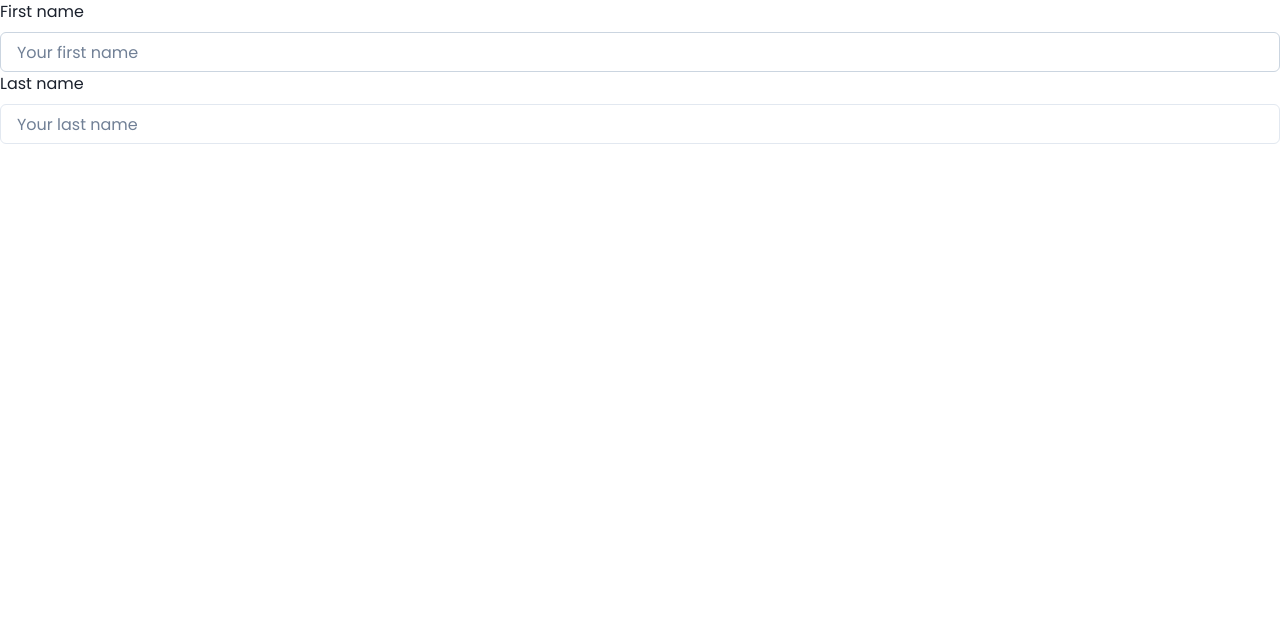
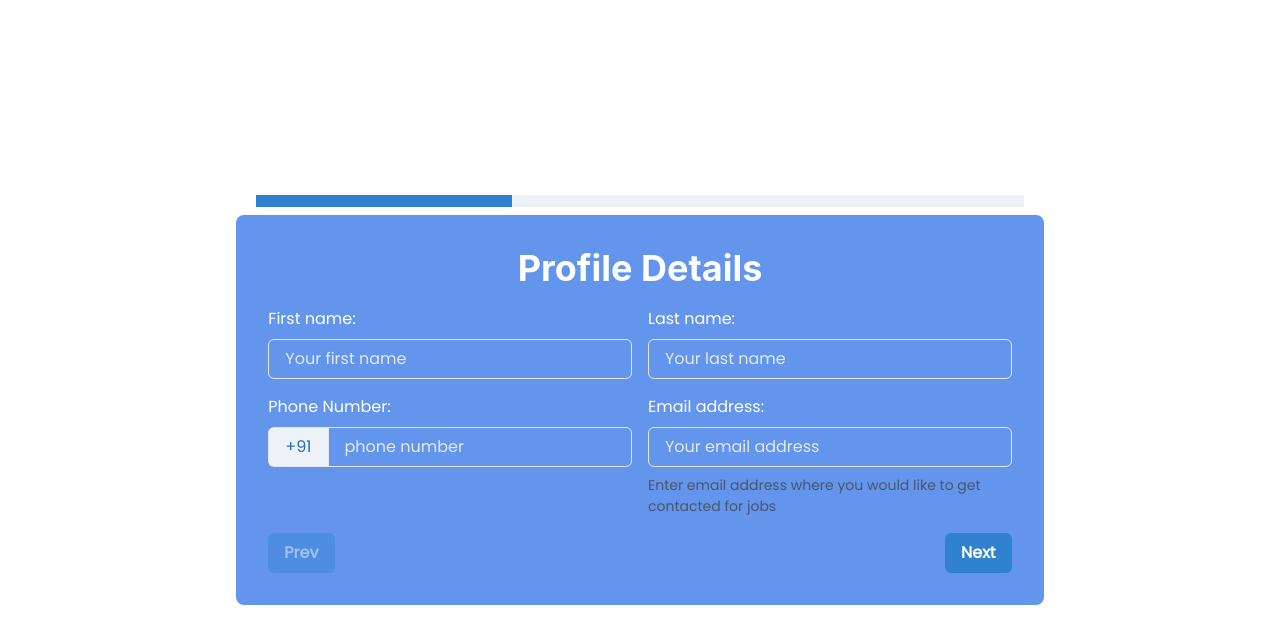
Before and after one commit to pinkmoon25/Resume-builder, a React (Create React App) app: page / in a window 1280 px wide. Shown: the top 644 px of the page. Built offline with nearby package versions, Linux system fonts and the light colour scheme.

Commit message:
Setup multi step form with first basic details form

```diff
--- a/src/App.js
+++ b/src/App.js
@@ -1,9 +1,10 @@
-import BasicDetails from "./components/BasicDetailsForm";
+import ResumeForm from './components/ResumeForm';
+
 
 function App() {
   return (
     <div className="App">
-      <BasicDetails />
+      <ResumeForm />
     </div>
   );
 }
--- a/src/components/BasicDetailsForm.jsx
+++ b/src/components/BasicDetailsForm.jsx
@@ -1,19 +1,31 @@
-import { FormControl, FormLabel, Input } from "@chakra-ui/react";
+import { FormControl, FormHelperText, FormLabel, Input, InputGroup, InputLeftAddon, SimpleGrid} from "@chakra-ui/react";
 import React from "react";
 
 const BasicDetails = () => {
-  const [firstname, setFirstname] = React.useState('');
-  const [lastname, setLastname] = React.useState('');
-
-  const handleInput = (e) => setFirstname(e.target.value);
 
   return (
-    <FormControl>
-      <FormLabel>First name</FormLabel>
-      <Input type="text" placeholder="Your first name" value={firstname} onChange={handleInput}/>
-      <FormLabel>Last name</FormLabel>
-      <Input type="text" placeholder="Your last name" value={lastname} onChange={handleInput}/>
-    </FormControl>
+    <SimpleGrid columns={[1, 1, 2]} spacing={4}>
+      <FormControl>
+        <FormLabel>First name:</FormLabel>
+        <Input type="text" placeholder="Your first name" _placeholder={{opacity: 0.8, color: 'white'}}/>
+      </FormControl>
+      <FormControl>
+        <FormLabel>Last name:</FormLabel>
+        <Input type="text" placeholder="Your last name" _placeholder={{opacity: 0.8, color: 'white'}}/>
+      </FormControl>
+      <FormControl>
+        <FormLabel>Phone Number:</FormLabel>
+      <InputGroup>
+        <InputLeftAddon children='+91' color='blue.600' />
+        <Input type='tel' placeholder="phone number" maxLength={10} pattern="[0-9]{10}" _placeholder={{opacity: 0.8, color: 'white'}}/>
+      </InputGroup>
+      </FormControl>
+      <FormControl>
+        <FormLabel>Email address:</FormLabel>
+        <Input type="email" placeholder="Your email address" _placeholder={{opacity: 0.8, color: 'white'}}/>
+        <FormHelperText>Enter email address where you would like to get contacted for jobs</FormHelperText>
+      </FormControl>
+    </SimpleGrid>
   )
 }
 
--- /dev/null
+++ b/src/components/ResumeForm.jsx
@@ -0,0 +1,54 @@
+import { Box, Button, HStack, VStack, Center, Heading, Progress } from "@chakra-ui/react";
+import React from "react";
+import BasicDetails from "./BasicDetailsForm";
+
+const ResumeForm = () => {
+  const [page, setPage] = React.useState(0);
+  const formPage = ['Profile Details', 'Professional Experience', 'Educational Details']
+  const nextPage = () => {
+    setPage((page) => page + 1)
+  }
+
+  const prevPage = () => {
+    setPage((page) => page - 1)
+  }
+
+  const renderForm = () => {
+    switch(page) {
+      case 0:
+        return <BasicDetails />
+      case 1:
+        return <h1>Page 1</h1>
+      case 2:
+        return <h1>Page 2</h1>
+      default:
+        return
+
+    }
+  }
+
+  return (
+    <VStack height='100vh' justify='center'>
+      <Box w='60%'>
+        <Progress value={page === 0 ? 33.3 : page === 1 ? 66.6 : 100} />
+      </Box>
+      <Center>
+        <Box bg='cornflowerblue' w='80%' p={8} color='white' borderRadius='lg'>
+        <Center>
+          <Heading mb={4}>
+            {formPage[page]}
+          </Heading>
+        </Center>
+          {renderForm()}
+          <HStack spacing={4} justify='space-between' mt={4}>
+            <Button onClick={prevPage} isDisabled={page === 0} colorScheme='blue'>Prev</Button>
+            <Button onClick={nextPage} isDisabled={page === 2} colorScheme='blue'>Next</Button>
+          </HStack>
+        </Box>
+      </Center>
+    </VStack>
+  )
+
+}
+
+export default ResumeForm;
```
Also changed, not shown: src/components/Resume.jsx (deleted).
